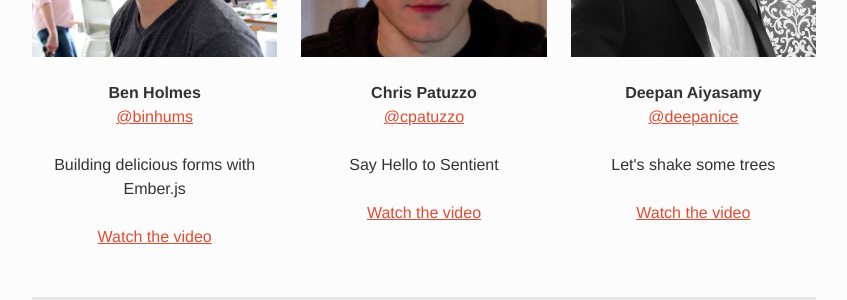
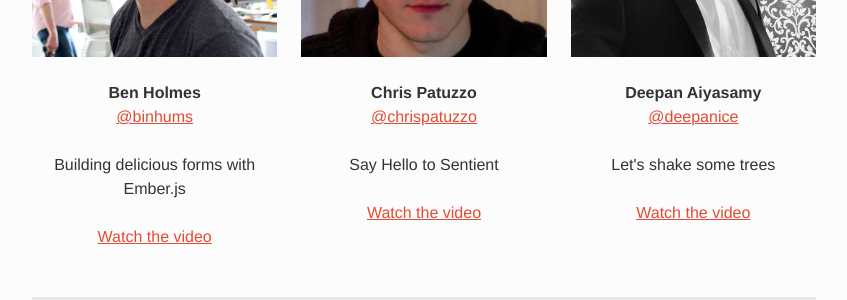
Before and after one commit to emberlondon/emberlondon.github.io, a Jekyll site: the page built from index.html, in a window 1280 px wide and 900 px high, scrolled down 3413 px. Shown: the part 152-452 px from the top of the window, without its empty margins (216-1063 px from the left). Built offline with Jekyll 4.4.1, drawn with Linux system fonts in a browser that asks for light colours; nearby versions of some CDN libraries.

Commit message:
Update Twitter handle: cpatuzzo -> chrispatuzzo

```diff
--- a/_data/previous-events.yml
+++ b/_data/previous-events.yml
@@ -46,7 +46,7 @@
     abstract: Often when building a form we are happy once the models are hooked up and our data is being saved. In practice, a good data entry experience has many more considerations that are easily met with the Ember.js ecosystem. We will build a set of example code for form UI that uses ember-concurrency, validations and error handling.
     video_url: https://pusher.com/sessions/meetup/ember-london/building-delicious-forms-with-emberjs
   - speaker_name: Chris Patuzzo
-    speaker_twitter: cpatuzzo
+    speaker_twitter: chrispatuzzo
     image: /images/speakers/cpatuzzo.jpg
     info: Say Hello to Sentient
     abstract: Sentient’s creator, Chris Patuzzo, will introduce the language, its backstory, and the fascinating theory that lies below its friendly surface.
```
